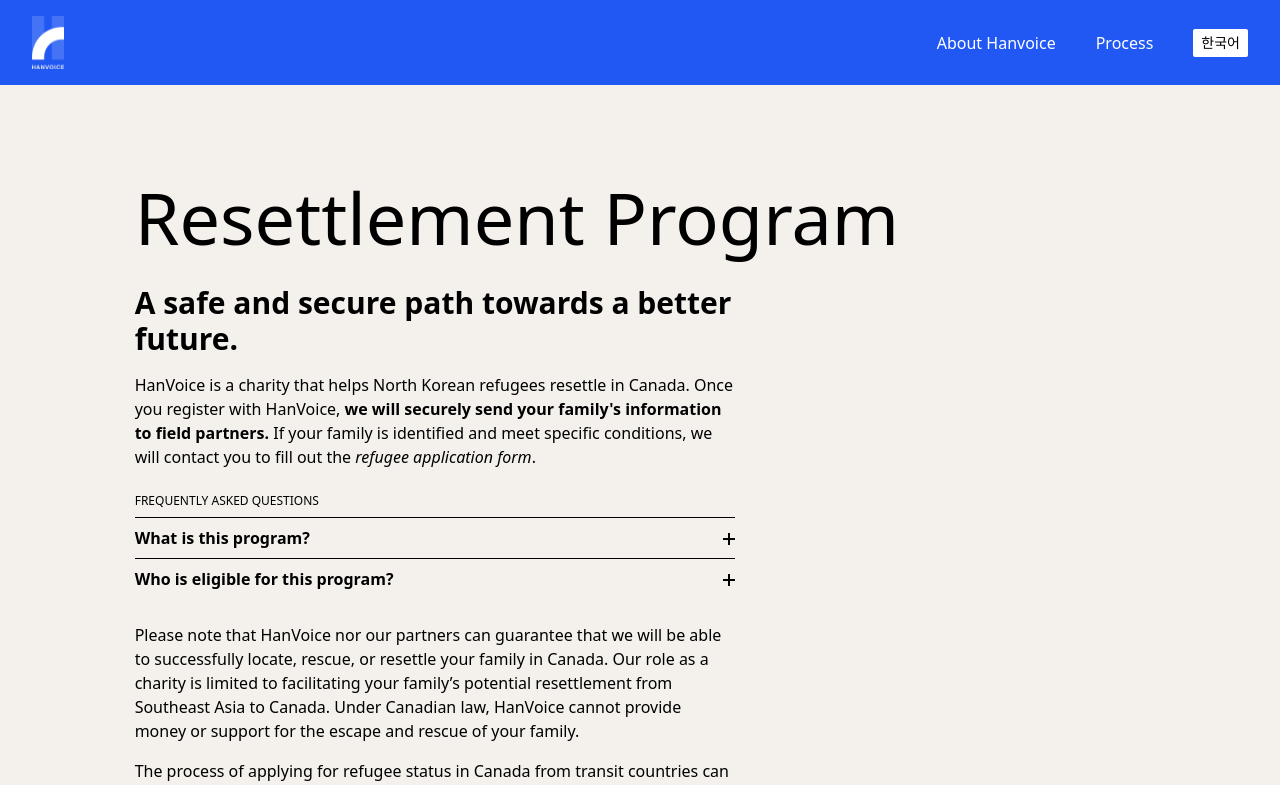
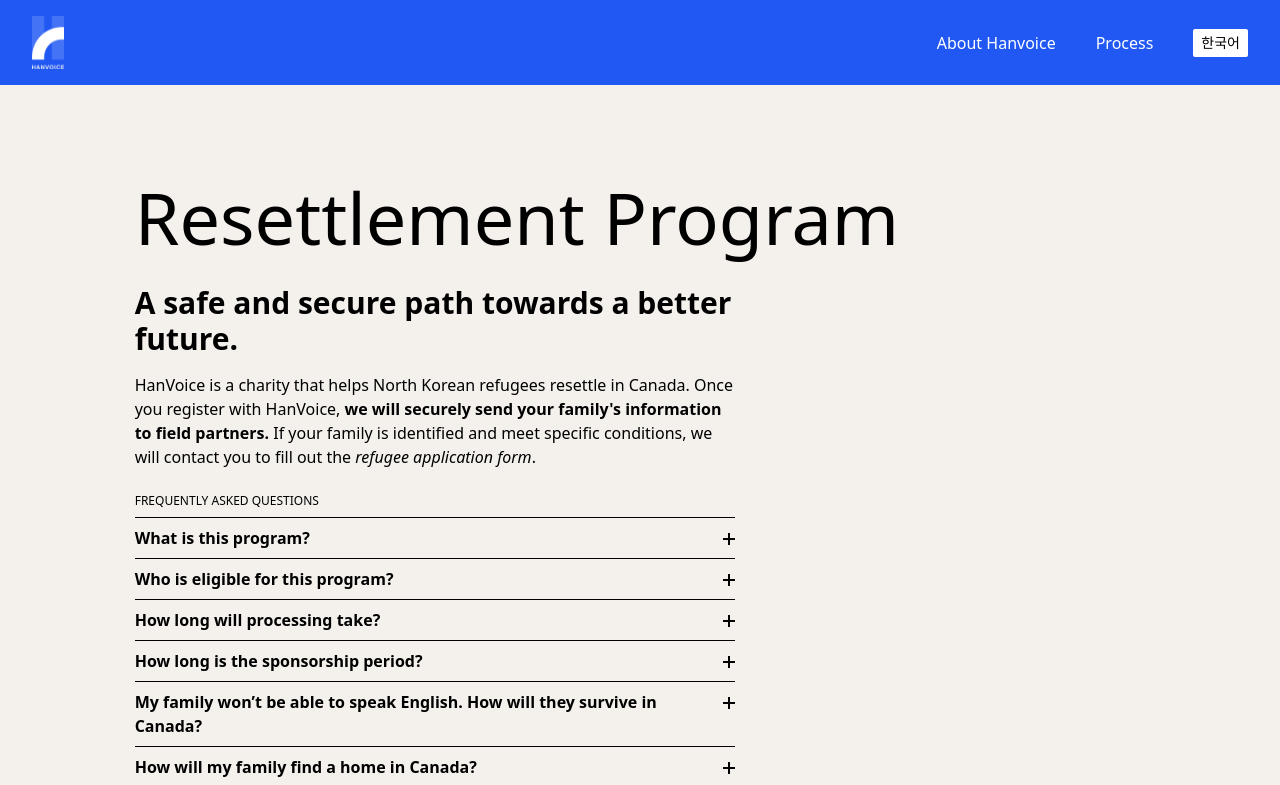
Before and after one commit to gvjacob/freetodream, a Next.js app: page /process in a window 1280 px wide. Shown: the top 785 px of the page. Built offline with nearby package versions, Linux system fonts and the light colour scheme; no server answers.

Commit message:
fix: adjust cross spacing

```diff
--- a/src/components/Block/Drawers.js
+++ b/src/components/Block/Drawers.js
@@ -6,15 +6,15 @@
     <section className="py-2">
       <h3 className="mb-2 text-xs uppercase">{title}</h3>
 
-      <Accordion.Root type="multiple">
+      <Accordion.Root type="single" collapsible>
         {items.map(({ header, content }, i) => (
           <Accordion.Item className="border-t-[1px] border-black py-2" value={`item-${i}`} key={i}>
-            <Accordion.Header className="flex justify-between items-center group">
-              <Accordion.Trigger className="font-semibold">{header}</Accordion.Trigger>
+            <Accordion.Header className="flex justify-between items-start group">
+              <Accordion.Trigger className="font-semibold text-left">{header}</Accordion.Trigger>
 
               <div
                 className={cn(
-                  'relative w-3 aspect-square',
+                  'relative w-3 aspect-square mt-1.5 flex-shrink-0 ml-1',
                   'before:absolute before:top-1/2 before:w-full before:border-b-[2px] before:border-black',
                   'after:absolute after:top-1/2 after:w-full after:border-b-[2px] after:border-black after:rotate-90',
                   'after:transition-transform group-[[data-state="open"]]:after:rotate-0',
--- a/src/pages/process.mdx
+++ b/src/pages/process.mdx
@@ -18,6 +18,36 @@
       content:
         'The main applicant must be a North Korean woman, who has been victim, or is at risk of, sexual and gender-based violence. She must not have lived in South Korea before. The main applicant’s family members can include their spouse and dependent children.',
     },
+    {
+      header: 'How long will processing take?',
+      content:
+        'The process of applying for refugee status in Canada can take between three to six months or more, but this can vary. There are several factors that impact processing times, including logistics concerning exit permits; security, criminality, and medical assessments; interviews; flight availability; and any additional COVID-19-related restrictions.',
+    },
+    {
+      header: 'How long is the sponsorship period?',
+      content:
+        'Sponsors will provide your family with care, lodging, settlement assistance and support for the duration of the sponsorship period. Usually, the sponsorship period is 12 months starting from arrival in Canada or until you become self-sufficient, whichever comes first.',
+    },
+    {
+      header: 'My family won’t be able to speak English. How will they survive in Canada?',
+      content:
+        'Sponsors will speak Korean and there is a strong Korean community in Canada. With that said, Canada is a multicultural country, where many immigrants and refugees have English as their second language. Sponsors therefore will encourage English language lessons using providers such as Instruction for Newcomers to Canada (LINC), a free language training program for eligible adult learners. Your family will not have to pay to for LINC.',
+    },
+    {
+      header: 'How will my family find a home in Canada?',
+      content:
+        'Sponsors will find temporary housing for your family before your family’s arrival and attend to housing needs during the sponsorship period. This involves securing appropriate housing as well as providing safety, adequate housing, basic furniture, and household essentials.',
+    },
+    {
+      header: 'How will my family find a job in Canada?',
+      content:
+        'Sponsors will find temporary housing for your family before your family’s arrival and attend to housing needs during the sponsorship period. This involves securing appropriate housing as well as providing safety, adequate housing, basic furniture, and household essentials.Sponsors will help your family search for employment by orienting your family to the job culture in Canada, attending skills training programs and mock interviews, and developing a CV/Cover Letter. For families with professional backgrounds, we will explore certification/ bridging programs, TOEFL English tests, mentors, and internships, and identify resources to support continuing education or trades/technical school. For families with children, sponsors will search for public schools and assist with enrollment. All children aged 6–18 can attend school, regardless of their or their parents’ immigration status.',
+    },
+    {
+      header: 'How will my family pay for health-care coverage?',
+      content:
+        'The Interim Federal Health Program (IFHP) provides temporary coverage of healthcare benefits for newcomers. A Certificate of Eligibility will be issued upon arrival and can be presented to access coverage. IFHP provides coverage in addition to Ontario Health Insurance Plan (OHIP) for the first year only. Coverage can be used before an application for OHIP is complete.',
+    },
   ]}
 />
 
```
